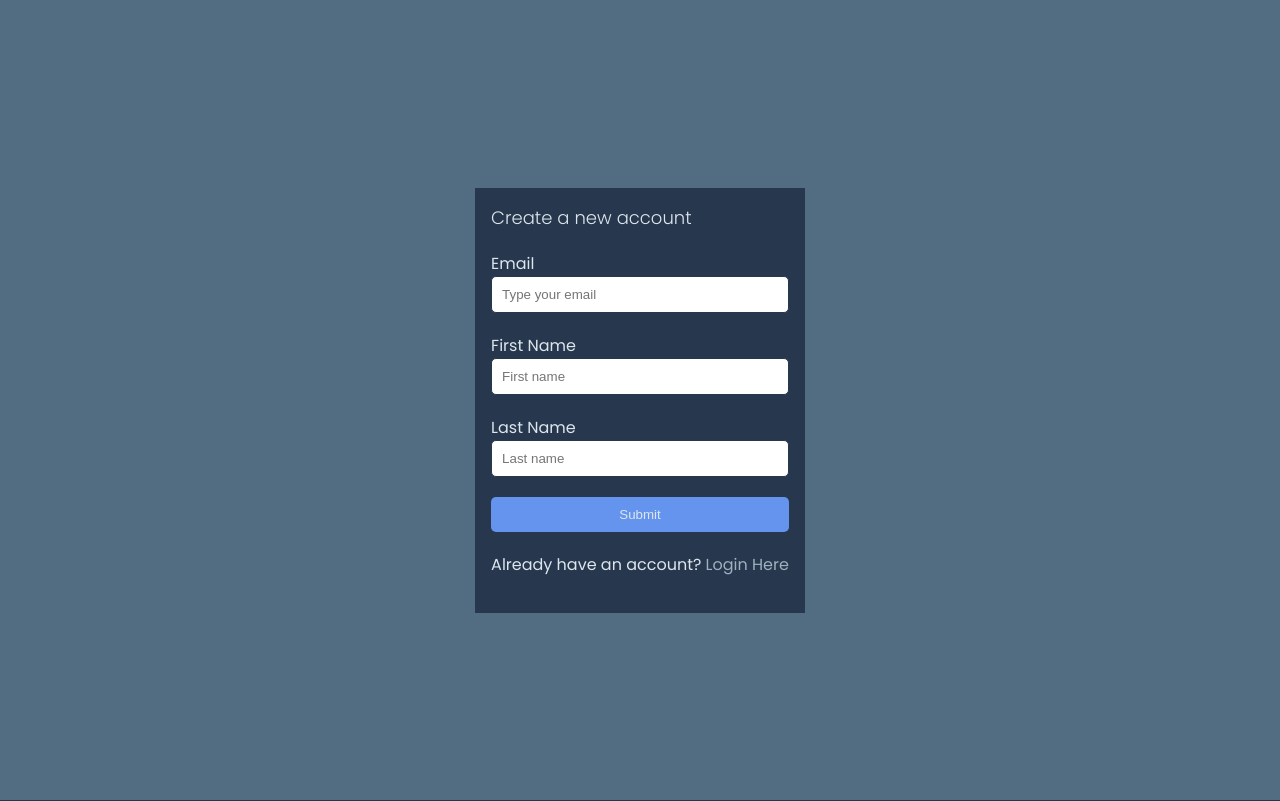
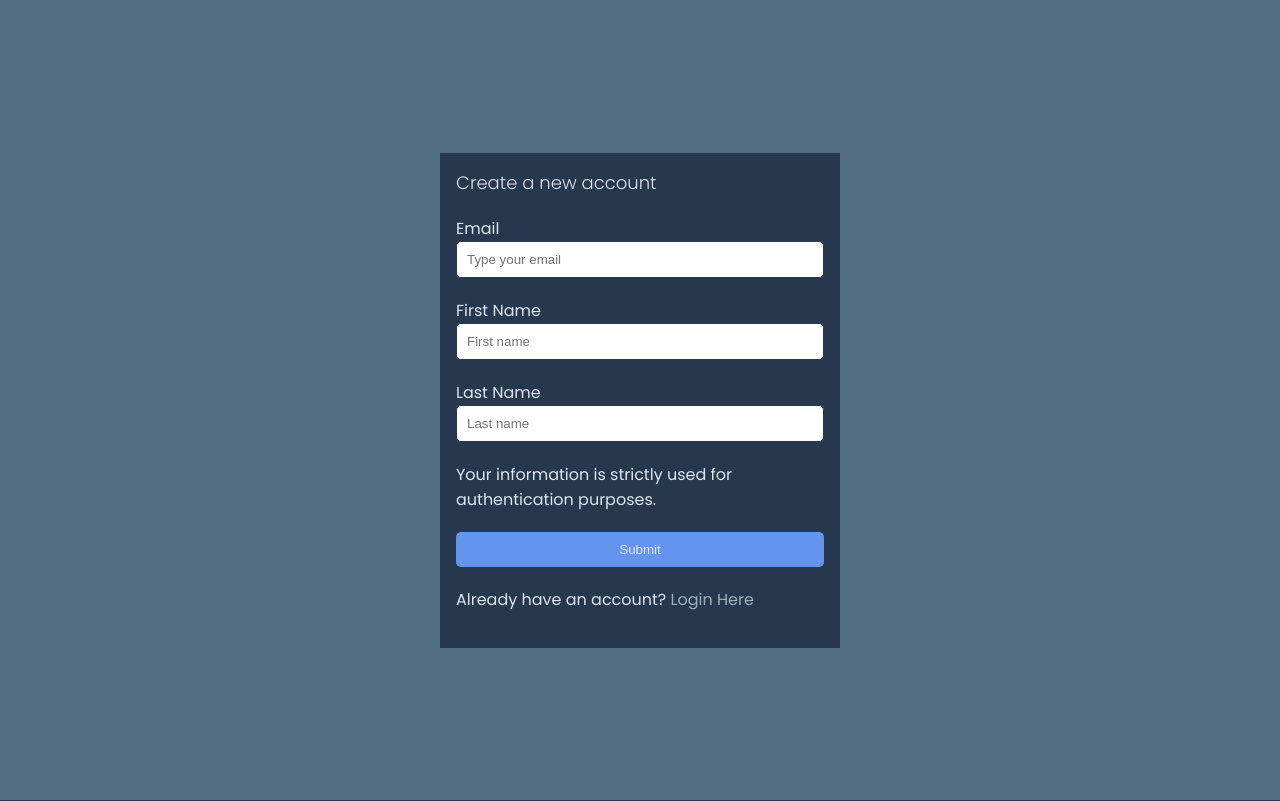
Before and after one commit to finnleygrange/ModernFitGym, a PHP site: page /register-page.php in a window 1280 px wide. Shown: the part 89-890 px from the top of the page. Run offline with PHP 8.4, Linux system fonts and the light colour scheme.

Commit message:
Added notice to register page

```diff
--- a/register-page.php
+++ b/register-page.php
@@ -18,6 +18,9 @@
                 <input type="text" name="lastName" id="lastName" placeholder="Last name" required>
             </div>
             <div class="form-group">
+                <p>Your information is strictly used for authentication purposes.</p>
+            </div>
+            <div class="form-group">
                 <input type="submit" value="Submit" id="submit">
             </div>
             <div class="form-group">
```
